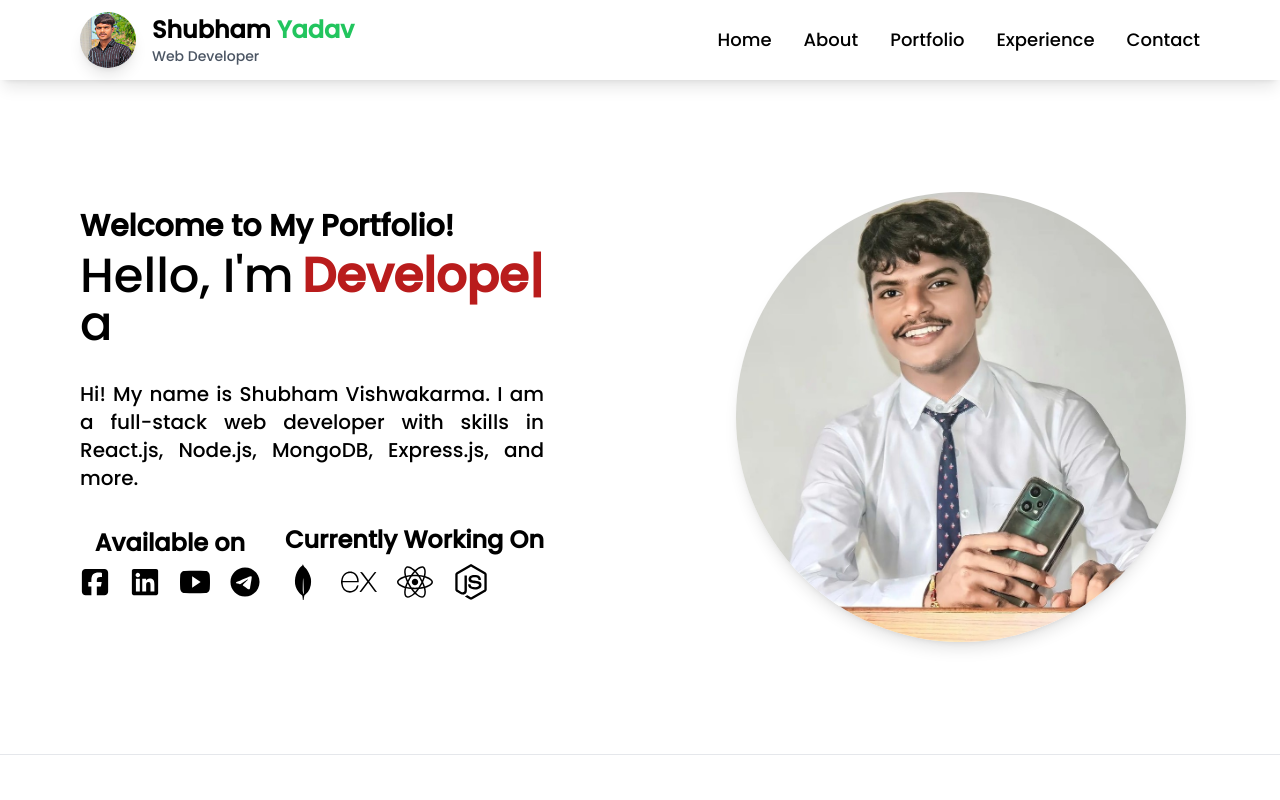
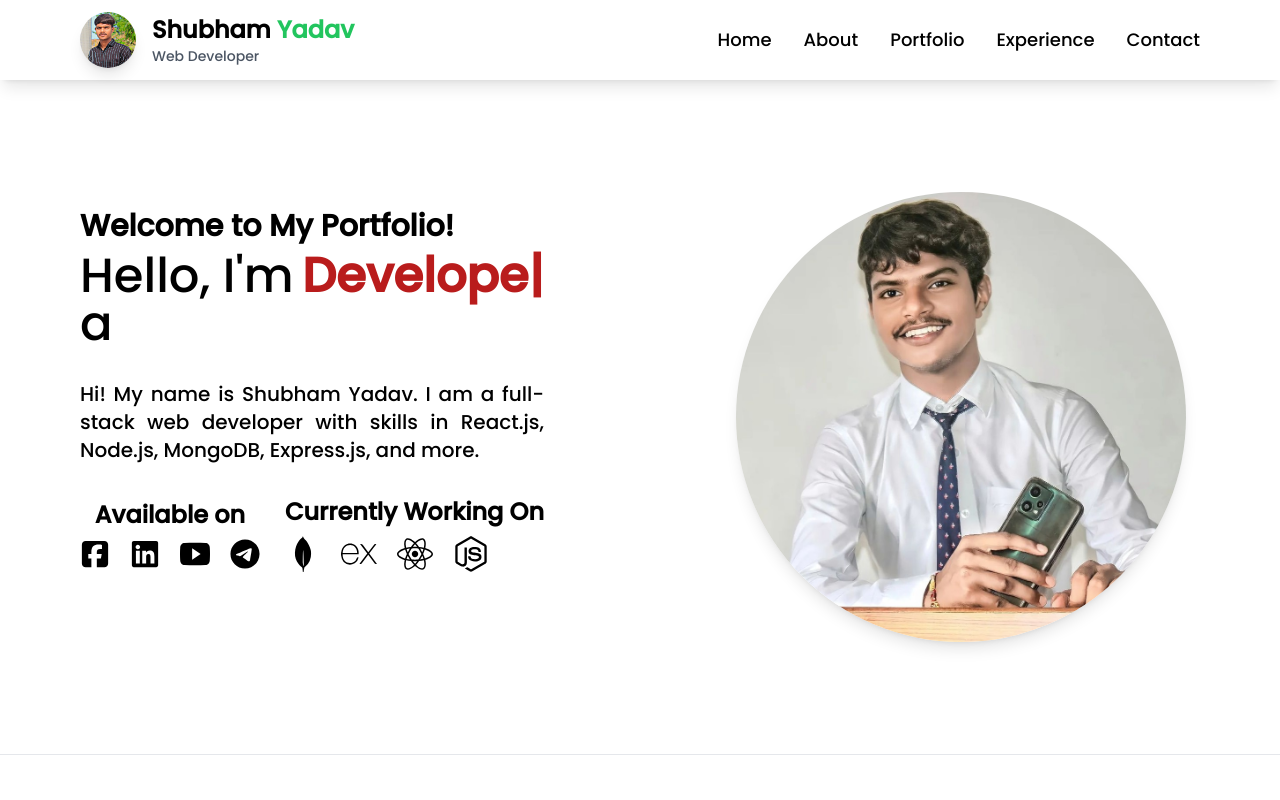
Before and after one commit to shubhamyadav638/Portfolio, a React (Vite) app: page / in a window 1280 px wide. Shown: the top 800 px of the page. Built offline with nearby package versions, Linux system fonts and the light colour scheme.

Commit message:
Change Done !!

```diff
--- a/src/components/Home.jsx
+++ b/src/components/Home.jsx
@@ -33,7 +33,7 @@ function Home() {
             </div>
             <br />
             <p className="text-lg md:text-xl text-justify">
-              Hi! My name is Shubham Vishwakarma. I am a full-stack web developer with skills in React.js, Node.js, MongoDB, Express.js, and more.
+              Hi! My name is Shubham Yadav. I am a full-stack web developer with skills in React.js, Node.js, MongoDB, Express.js, and more.
             </p>
             <br />
             {/* Social Media Icons */}
```
